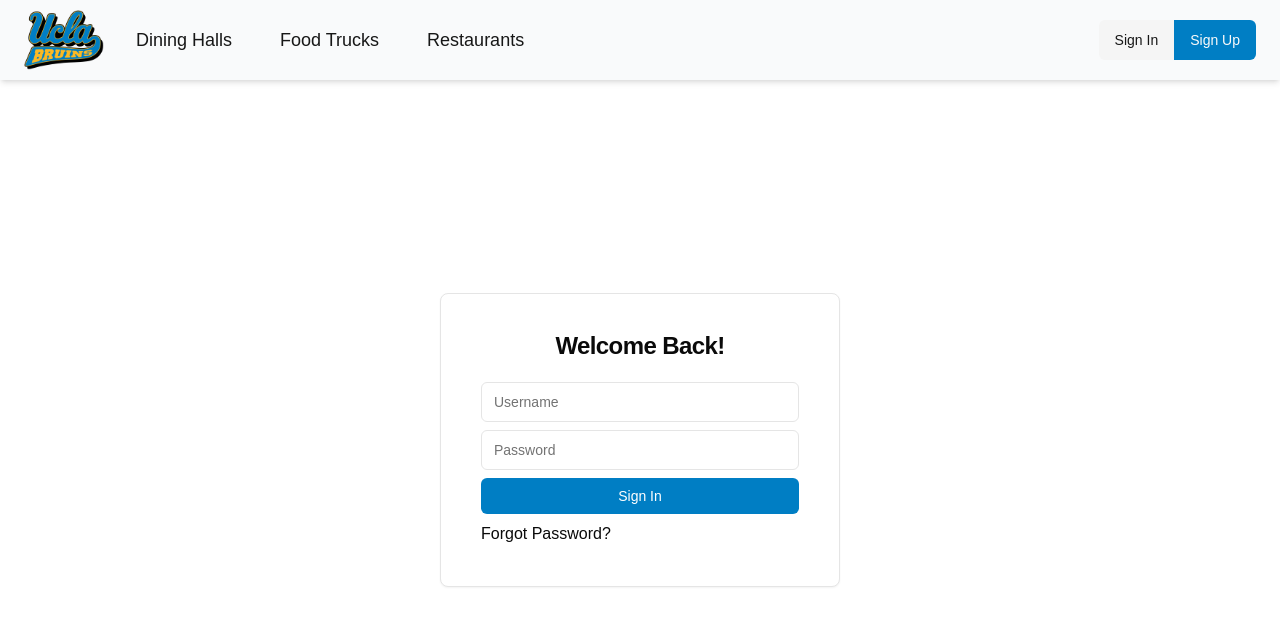
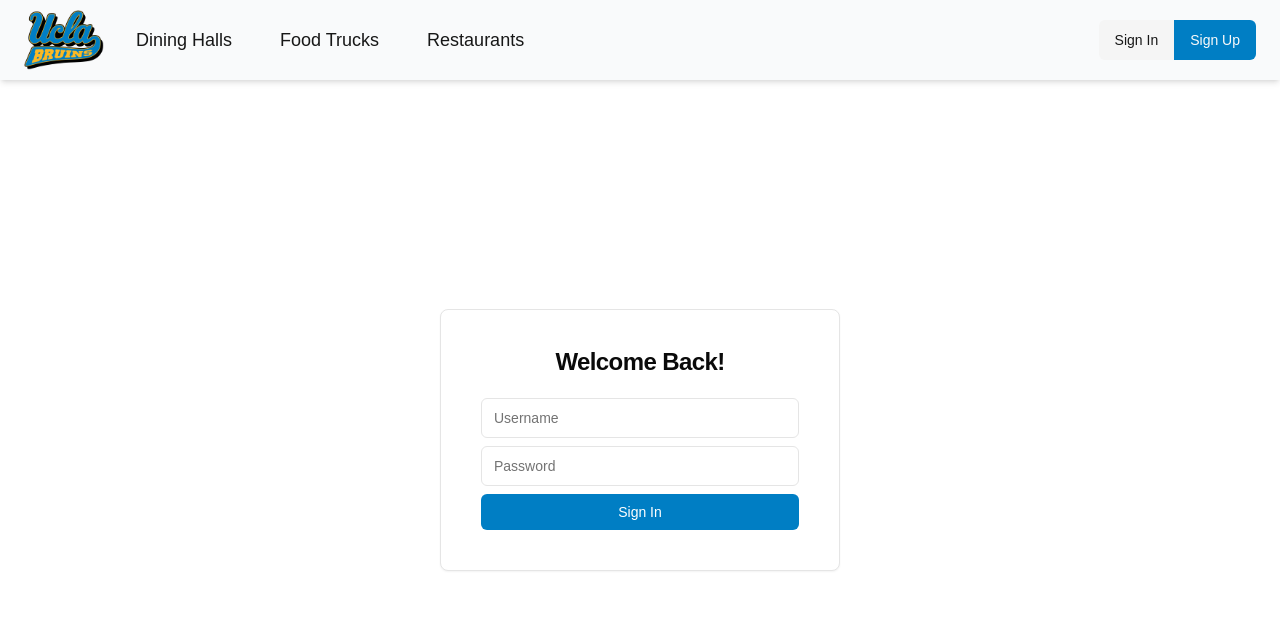
Before and after one commit to wwill24/uclafoodreview, a Next.js app: page /auth/signin in a window 1280 px wide. Shown: the top 626 px of the page. Built offline with nearby package versions, Linux system fonts and the light colour scheme.

Commit message:
created and implemented a resuableform

```diff
--- /dev/null
+++ b/frontend/components/ResusableForm.tsx
@@ -0,0 +1,81 @@
+'use client';
+
+import React from 'react';
+import { z } from 'zod';
+import { zodResolver } from '@hookform/resolvers/zod';
+import { useForm } from 'react-hook-form';
+import {
+  Form,
+  FormControl,
+  FormField,
+  FormItem,
+  FormMessage,
+} from '@/components/ui/form';
+import { Card, CardContent, CardHeader, CardTitle } from '@/components/ui/card';
+import { Input } from '@/components/ui/input';
+import { Button } from '@/components/ui/button';
+
+type FormComponentProps<T extends z.ZodType<any>> = {
+  schema: T;
+  formInputs: Array<{ name: keyof z.infer<T>; label: string; placeholder: string; type?: string }>;
+  onSubmit: (values: z.infer<T>) => Promise<void>;
+  cardTitle: string;
+  submitButtonText: string;
+};
+
+export default function ReusableForm<T extends z.ZodType<any>>({
+  schema,
+  formInputs,
+  onSubmit,
+  cardTitle,
+  submitButtonText
+}: FormComponentProps<T>) {
+  const form = useForm<z.infer<typeof schema>>({
+    resolver: zodResolver(schema)
+  });
+
+  return (
+    <div className="flex flex-col justify-center items-center h-screen">
+      <Card className="p-4 w-[50vh]">
+        <CardHeader className="flex flex-col gap-2 text-center">
+          <CardTitle>{cardTitle}</CardTitle>
+        </CardHeader>
+        <CardContent>
+          <Form {...form}>
+            <form
+              className="flex flex-col items-center space-y-2"
+              onSubmit={form.handleSubmit(onSubmit)}
+            >
+              {formInputs.map((input) => (
+                <FormField
+                  key={input.name as string}
+                  control={form.control}
+                  name={input.name as any}
+                  render={({ field }) => (
+                    <FormItem className="w-full">
+                      <FormControl>
+                        <Input
+                          placeholder={input.placeholder}
+                          type={input.type || 'text'}
+                          {...field}
+                        />
+                      </FormControl>
+                      <FormMessage />
+                    </FormItem>
+                  )}
+                />
+              ))}
+              <Button
+                className="w-full h-1/2 bg-[#007ec4] hover:bg-[#00a6ff] text-[#fff] hover:text-[#fff]"
+                variant="ghost"
+                type="submit"
+              >
+                {submitButtonText}
+              </Button>
+            </form>
+          </Form>
+        </CardContent>
+      </Card>
+    </div>
+  );
+}
--- a/src/app/auth/signin/page.tsx
+++ b/src/app/auth/signin/page.tsx
@@ -1,35 +1,10 @@
 'use client'
 
 import React from 'react';
-import Link from 'next/link';
 
 // Form
 import { z } from "zod";
-import { zodResolver } from "@hookform/resolvers/zod";
-import { useForm } from "react-hook-form"
-
-// Shadcn
-import {
-  Form,
-  FormControl,
-  FormDescription,
-  FormField,
-  FormItem,
-  FormLabel,
-  FormMessage
-} from "@/components/ui/form";
-
-import {
-  Card,
-  CardContent,
-  CardDescription,
-  CardFooter,
-  CardHeader,
-  CardTitle
-} from "@/components/ui/card";
-
-import { Input } from "@/components/ui/input";
-import { Button } from "@/components/ui/button";
+import ReusableForm from '../../../../frontend/components/ResusableForm';
 
 const formSchema = z.object({
   username: z.string().min(1, "Please enter a username"),
@@ -37,14 +12,6 @@ const formSchema = z.object({
 })
 
 export default function SignIn() {
-  const form = useForm<z.infer<typeof formSchema>>({
-    resolver: zodResolver(formSchema),
-    defaultValues: {
-      username: "",
-      password: "",
-    },
-  });
-
   async function onSubmit(values: z.infer<typeof formSchema>) {
     try {
       const res = await fetch("http://localhost:8080/signin", { method: "POST", headers: { 'Content-Type': 'application/json' }, body: JSON.stringify(values) });
@@ -56,52 +23,16 @@ export default function SignIn() {
   }
 
   return (
-    <div className='flex flex-col justify-center items-center h-screen'>
-      <Card className='p-4 w-[50vh]'>
-        <CardHeader className='flex flex-col gap-2 text-center'>
-          <CardTitle>Welcome Back!</CardTitle>
-        </CardHeader>
-        <CardContent>
-          <Form {...form}>
-            <form className='flex flex-col items-center space-y-2' onSubmit={form.handleSubmit(onSubmit)}>
-              {/* Username */}
-              <FormField
-                control={form.control}
-                name="username"
-                render={({ field }) => (
-                  <FormItem className='w-full'>
-                    <FormControl>
-                      <Input placeholder="Username" {...field} />
-                    </FormControl>
-                    <FormMessage />
-                  </FormItem>
-                )}
-              />
-
-              {/* Password */}
-              <FormField
-                control={form.control}
-                name="password"
-                render={({ field }) => (
-                  <FormItem className='w-full'>
-                    <FormControl>
-                      <Input placeholder="Password" type="password" {...field} />
-                    </FormControl>
-                    <FormMessage />
-                  </FormItem>
-                )}
-              />
-
-              {/* Submit Button */}
-              <Button className='w-full h-1/2 bg-[#007ec4] hover:bg-[#00a6ff] text-[#fff] hover:text-[#fff]' variant="ghost" type="submit">Sign In</Button>
-            </form>
-          </Form>
-          <span className="inline-flex gap-1 mt-2">
-            <Link href="/auth/forgotpassword">Forgot Password?</Link>
-          </span>
-        </CardContent>
-      </Card>
-    </div>
+    <ReusableForm
+      schema={formSchema}
+      formInputs={[
+        { name: 'username', label: 'Username', placeholder: 'Username' },
+        { name: 'password', label: 'Password', placeholder: 'Password', type: 'password' }
+      ]}
+      onSubmit={onSubmit}
+      cardTitle="Welcome Back!"
+      submitButtonText="Sign In"
+    />
   );
 
 }
```
